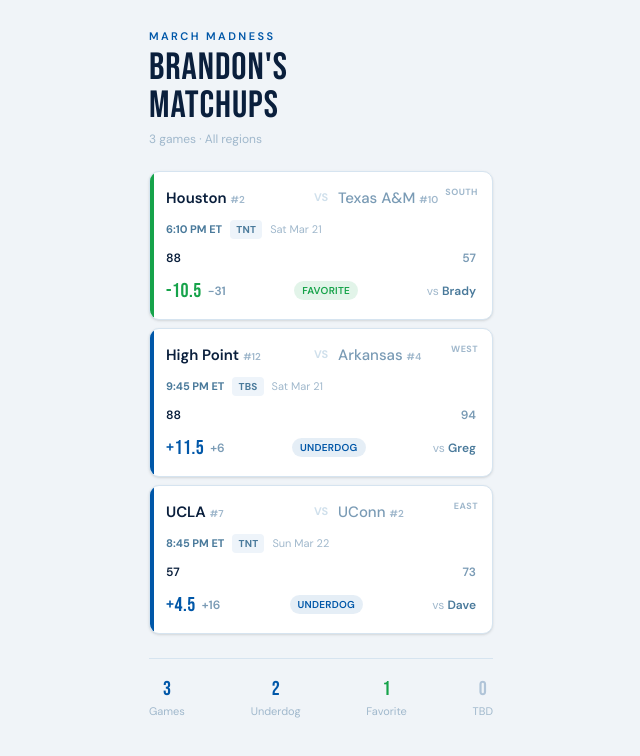
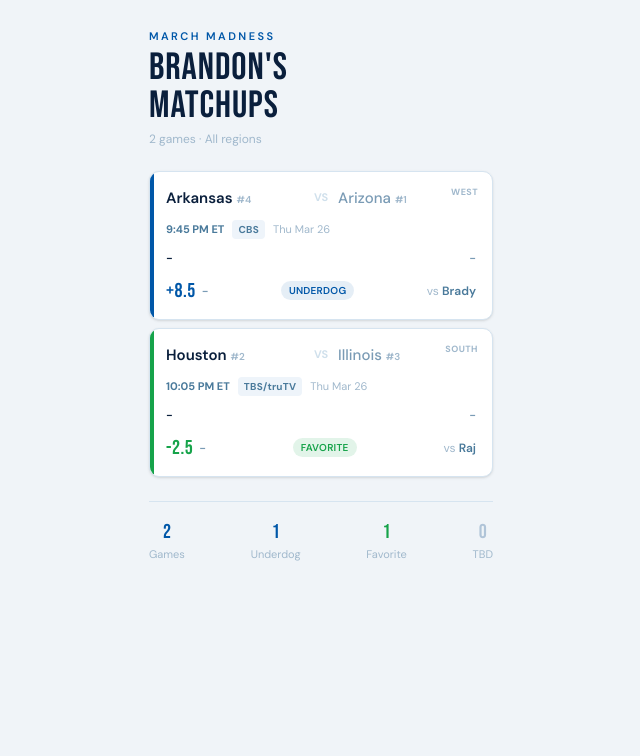
Before and after one commit to bb220/madness-tracker, a Next.js app: page / in a window 1280 px wide. Shown: the top 756 px of the page, without its empty margins (319-959 px from the left). Built offline with nearby package versions, Linux system fonts and the light colour scheme.

Commit message:
Update for Sweet 16 matchups

```diff
--- a/app/page.tsx
+++ b/app/page.tsx
@@ -2,49 +2,34 @@
 
 const matchups: Matchup[] = [
   {
-    myTeam: "Houston",
-    mySeed: 2,
-    myScore: 88,
-    theirTeam: "Texas A&M",
-    theirSeed: 10,
-    theirScore: 57,
-    spread: "-10.5",
-    role: "fav",
-    tipTime: "6:10 PM ET",
-    network: "TNT",
-    date: "Sat Mar 21",
-    region: "South",
+    myTeam: "Arkansas",
+    mySeed: 4,
+    myScore: 0,
+    theirTeam: "Arizona",
+    theirSeed: 1,
+    theirScore: 0,
+    spread: "+8.5",
+    role: "dog",
+    tipTime: "9:45 PM ET",
+    network: "CBS",
+    date: "Thu Mar 26",
+    region: "West",
     opponent: "Brady",
   },
   {
-    myTeam: "High Point",
-    mySeed: 12,
-    myScore: 88,
-    theirTeam: "Arkansas",
-    theirSeed: 4,
-    theirScore: 94,
-    spread: "+11.5",
-    role: "dog",
-    tipTime: "9:45 PM ET",
-    network: "TBS",
-    date: "Sat Mar 21",
-    region: "West",
-    opponent: "Greg",
-  },
-  {
-    myTeam: "UCLA",
-    mySeed: 7,
-    myScore: 57,
-    theirTeam: "UConn",
-    theirSeed: 2,
-    theirScore: 73,
-    spread: "+4.5",
-    role: "dog",
-    tipTime: "8:45 PM ET",
-    network: "TNT",
-    date: "Sun Mar 22",
-    region: "East",
-    opponent: "Dave",
+    myTeam: "Houston",
+    mySeed: 2,
+    myScore: 0,
+    theirTeam: "Illinois",
+    theirSeed: 3,
+    theirScore: 0,
+    spread: "-2.5",
+    role: "fav",
+    tipTime: "10:05 PM ET",
+    network: "TBS/truTV",
+    date: "Thu Mar 26",
+    region: "South",
+    opponent: "Raj",
   },
 ]
 
```
